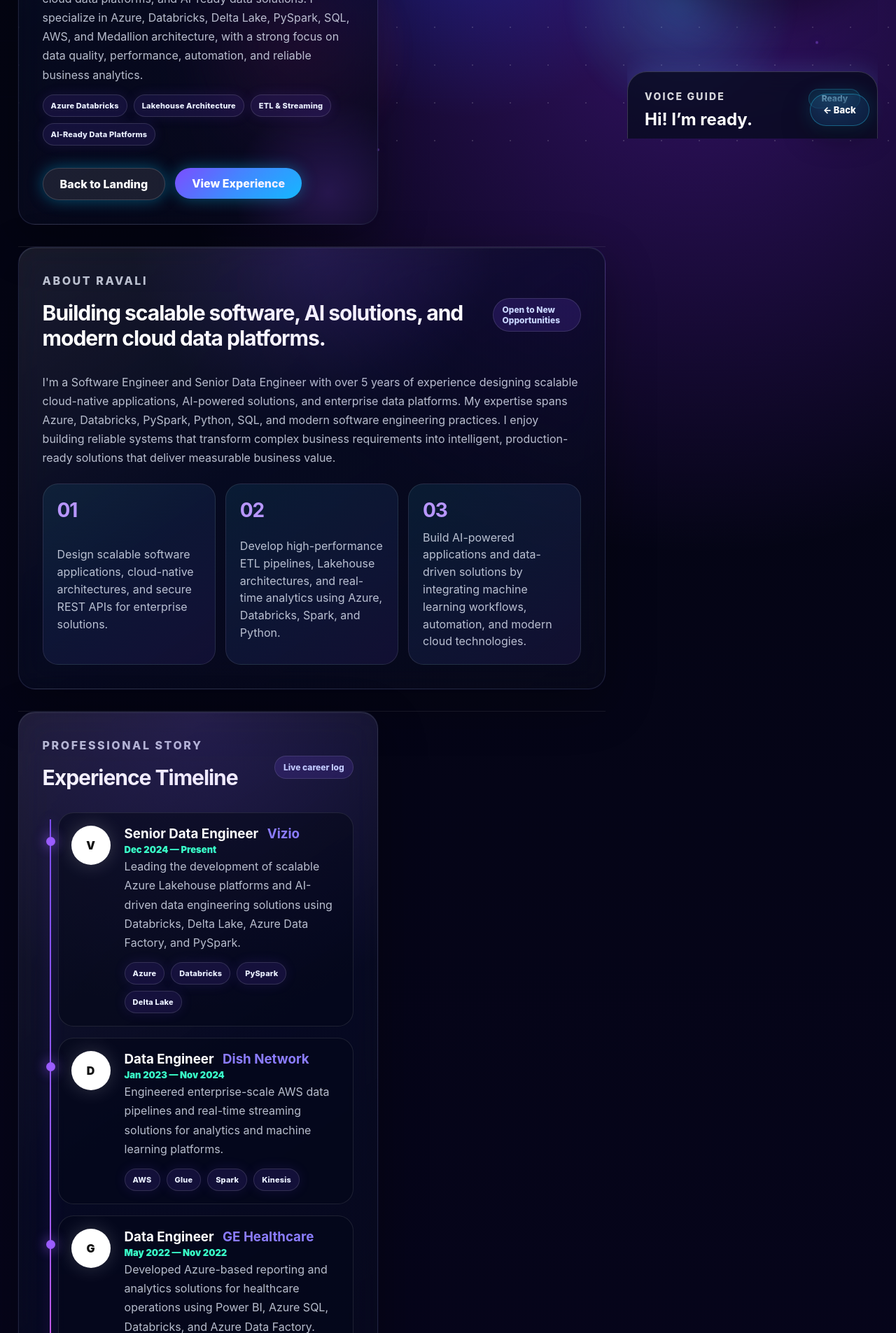
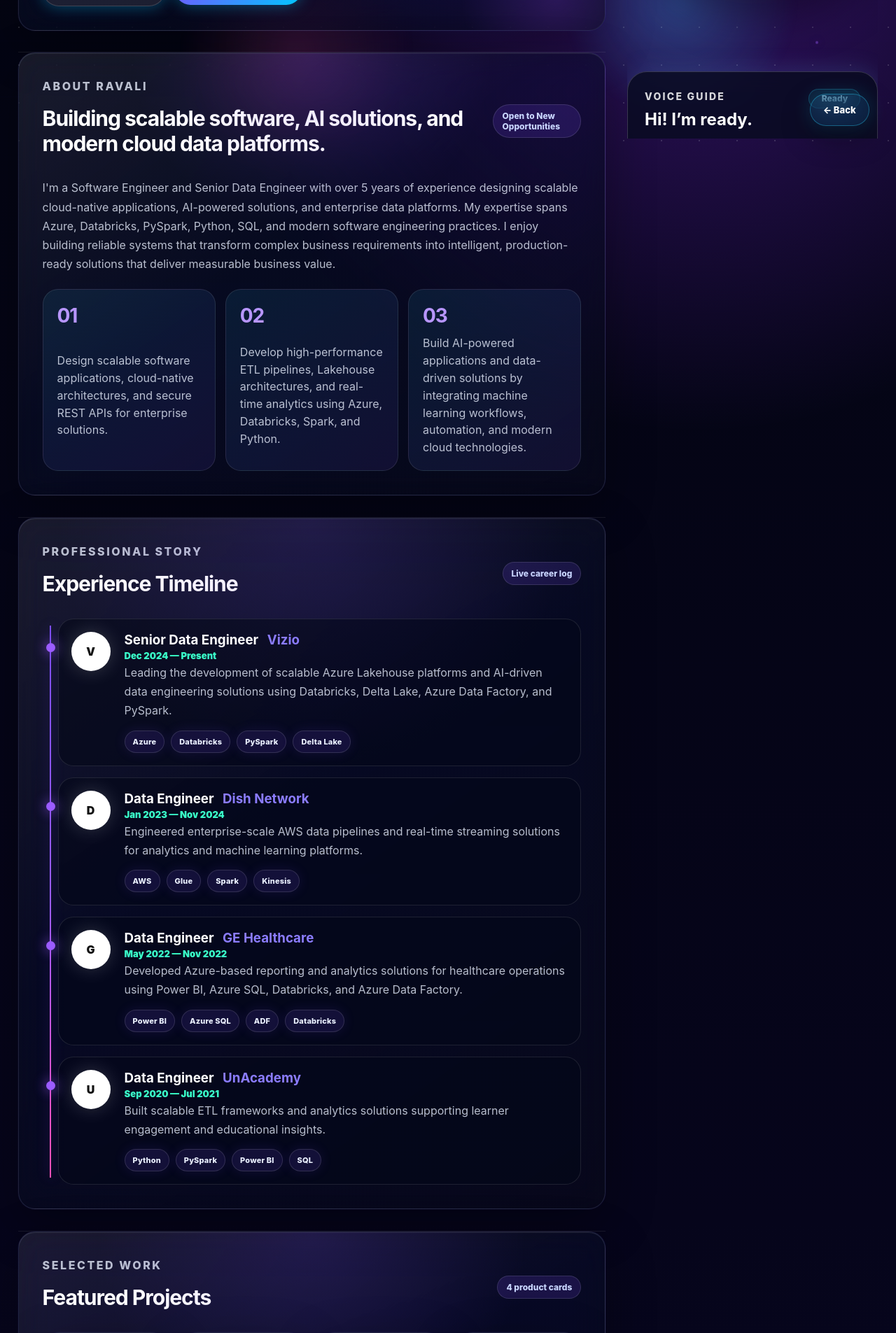
Before and after one commit to ravalireddy-24/Portfolio, a Flask app: page /portfolio in a window 1280 px wide. Shown: the part 582-2487 px from the top of the page at 70% size. Run offline with Flask 3, Linux system fonts and the light colour scheme.

Commit message:
Changes in second  page alignment

```diff
--- a/static/css/style.css
+++ b/static/css/style.css
@@ -1881,6 +1881,7 @@ body::before {
   background-size: 54px 54px, 80px 80px;
 }.dashboard-topbar { top: 16px; width: min(1480px, calc(100% - 28px)); border-radius: 22px; }
 .dashboard-topbar nav { gap: 12px; flex-wrap: wrap; justify-content: flex-end; }
+
 .dashboard-topbar nav a { padding: 8px 10px; border-radius: 999px; transition: .25s ease; }
 .dashboard-topbar nav a:hover, .dashboard-topbar nav a.is-active { color: #fff; background: rgba(124,77,255,.22); box-shadow: inset 0 0 0 1px rgba(255,255,255,.1), 0 0 18px rgba(124,77,255,.25); }
 .dashboard-page { padding: 106px 20px 40px; }
@@ -2546,3 +2547,11 @@ background: linear-gradient(#9b5cff, #7c4dff);
     justify-content: flex-start;
   }
 }
+
+
+/* Match the portfolio content card widths across the dashboard sections. */
+  #overview,
+.experience-row,
+.skills-row {
+  grid-template-columns: 1fr;
+}
```
